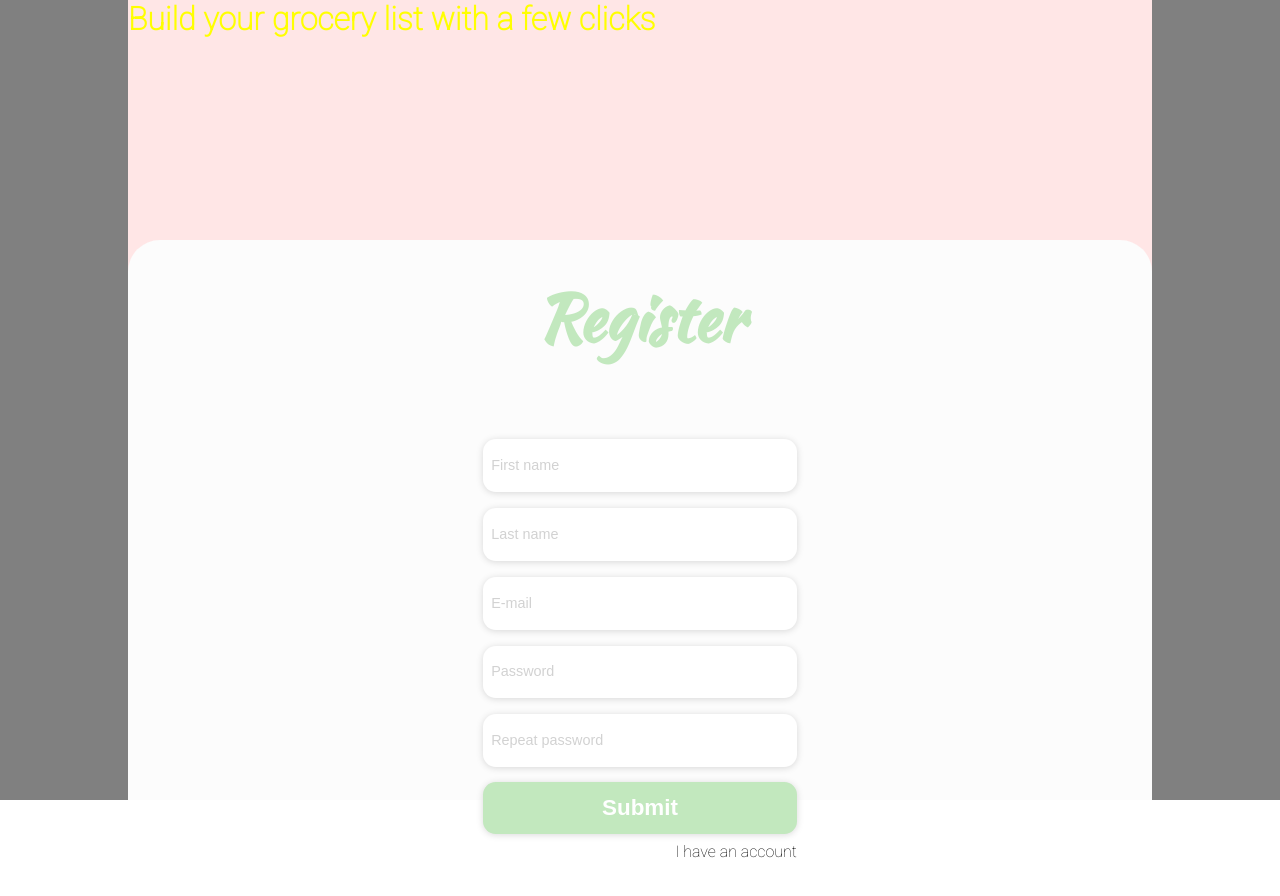
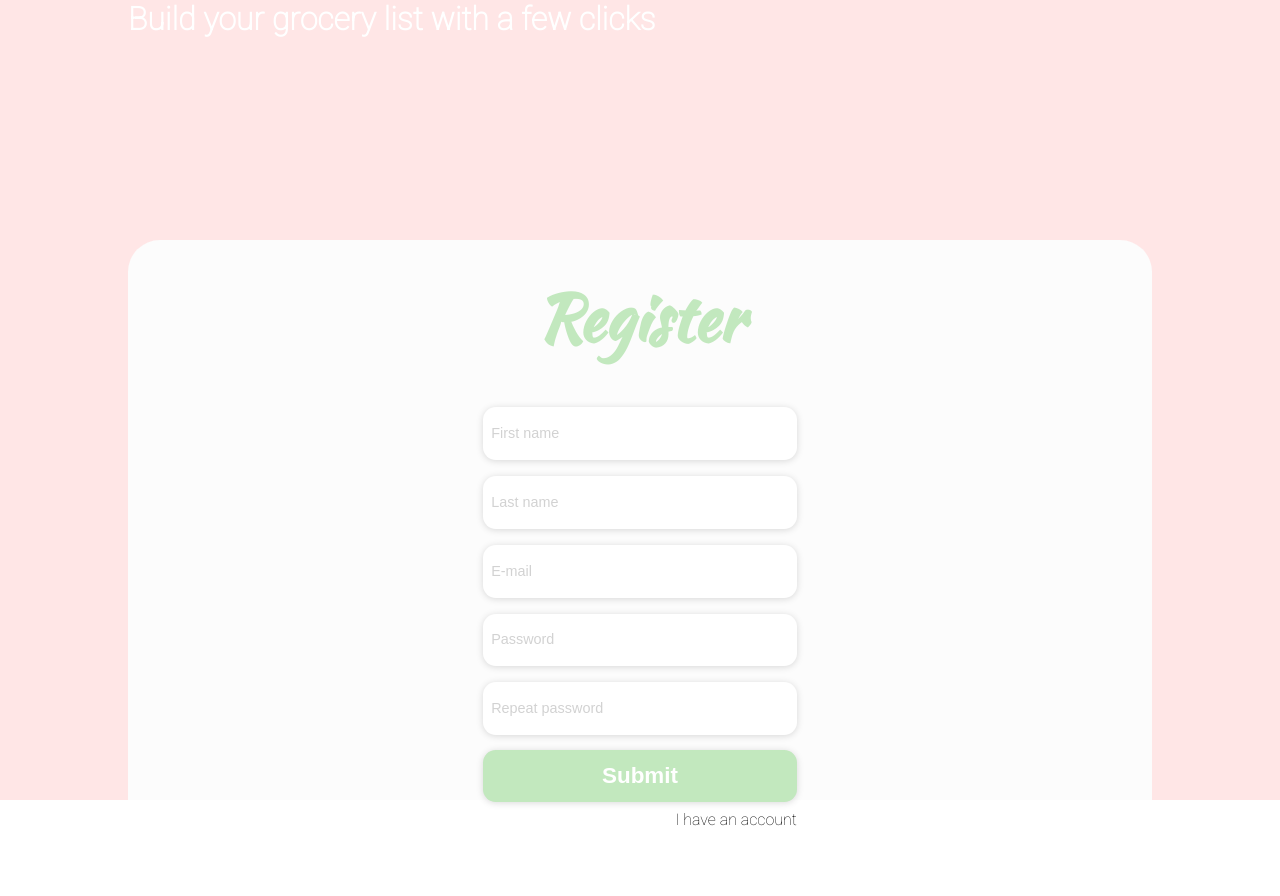
Before and after one commit to Ivailo663/ShoppingListApp, a React app: page / in a window 1280 px wide. Shown: the top 896 px of the page. Built offline with nearby package versions, Linux system fonts and the light colour scheme.

Commit message:
fising layout bug

```diff
--- a/src/styles/App.scss
+++ b/src/styles/App.scss
@@ -9,15 +9,17 @@ html,body{
     margin:0;
     padding:0;
     box-sizing: border-box;
-
     font-family: 'Roboto', sans-serif;
+    height: 100%;
 }
 *{
     box-sizing : border-box;
+    padding:0;
+    margin:0;
 }
 //GENERAL CLASSES
 h1{
-color:yellow;
+color:$white;
 margin:0;
 }
 
@@ -27,13 +29,13 @@ h2{
 //GENERAL CLASSES END
 .main{
     width:100vw;
-    background:grey;
+    background:$pink;
 
 
     .main-inner{
         width:100vw;
         margin:0 auto;
-        background:$pink;
+
     }
 
         @media (min-width: 600px){
@@ -81,7 +83,7 @@ h2{
 
     padding:calc(1rem - 1vw);
     max-width:20rem;
-    margin: 2rem auto;
+    margin: 0 auto;
     display:flex;
     flex-flow:column;
     text-align:right;
```
